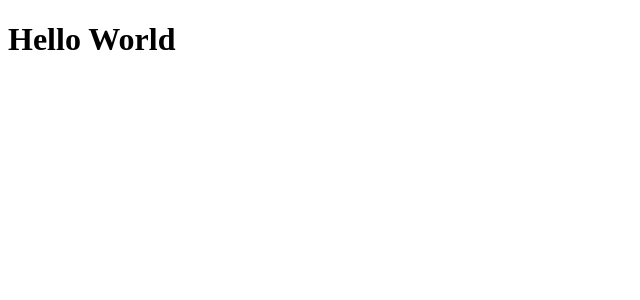
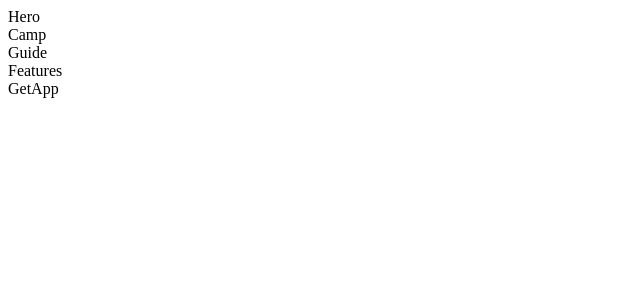
Before and after one commit to maryam-nasir/travel-app, a Next.js app: page / in a window 1280 px wide. Shown: the top 300 px of the page, without its empty margins (0-640 px from the left). Built offline with nearby package versions, Linux system fonts and the light colour scheme.

Commit message:
Add UI components for different page sections

```diff
--- a/app/page.tsx
+++ b/app/page.tsx
@@ -1,3 +1,17 @@
+import Camp from "@/components/Camp";
+import Features from "@/components/Features";
+import GetApp from "@/components/GetApp";
+import Guide from "@/components/Guide";
+import Hero from "@/components/Hero";
+
 export default function Home() {
-  return <h1 className="text-2xl text-teal-500 font-bold">Hello World</h1>;
+  return (
+    <>
+      <Hero />
+      <Camp />
+      <Guide />
+      <Features />
+      <GetApp />
+    </>
+  );
 }
--- /dev/null
+++ b/components/Camp.tsx
@@ -0,0 +1,5 @@
+const Camp = () => {
+  return <div>Camp</div>;
+};
+
+export default Camp;
--- /dev/null
+++ b/components/Features.tsx
@@ -0,0 +1,5 @@
+const Features = () => {
+  return <div>Features</div>;
+};
+
+export default Features;
--- /dev/null
+++ b/components/GetApp.tsx
@@ -0,0 +1,5 @@
+const GetApp = () => {
+  return <div>GetApp</div>;
+};
+
+export default GetApp;
--- /dev/null
+++ b/components/Guide.tsx
@@ -0,0 +1,5 @@
+const Guide = () => {
+  return <div>Guide</div>;
+};
+
+export default Guide;
--- /dev/null
+++ b/components/Hero.tsx
@@ -0,0 +1,5 @@
+const Hero = () => {
+  return <div>Hero</div>;
+};
+
+export default Hero;
```
